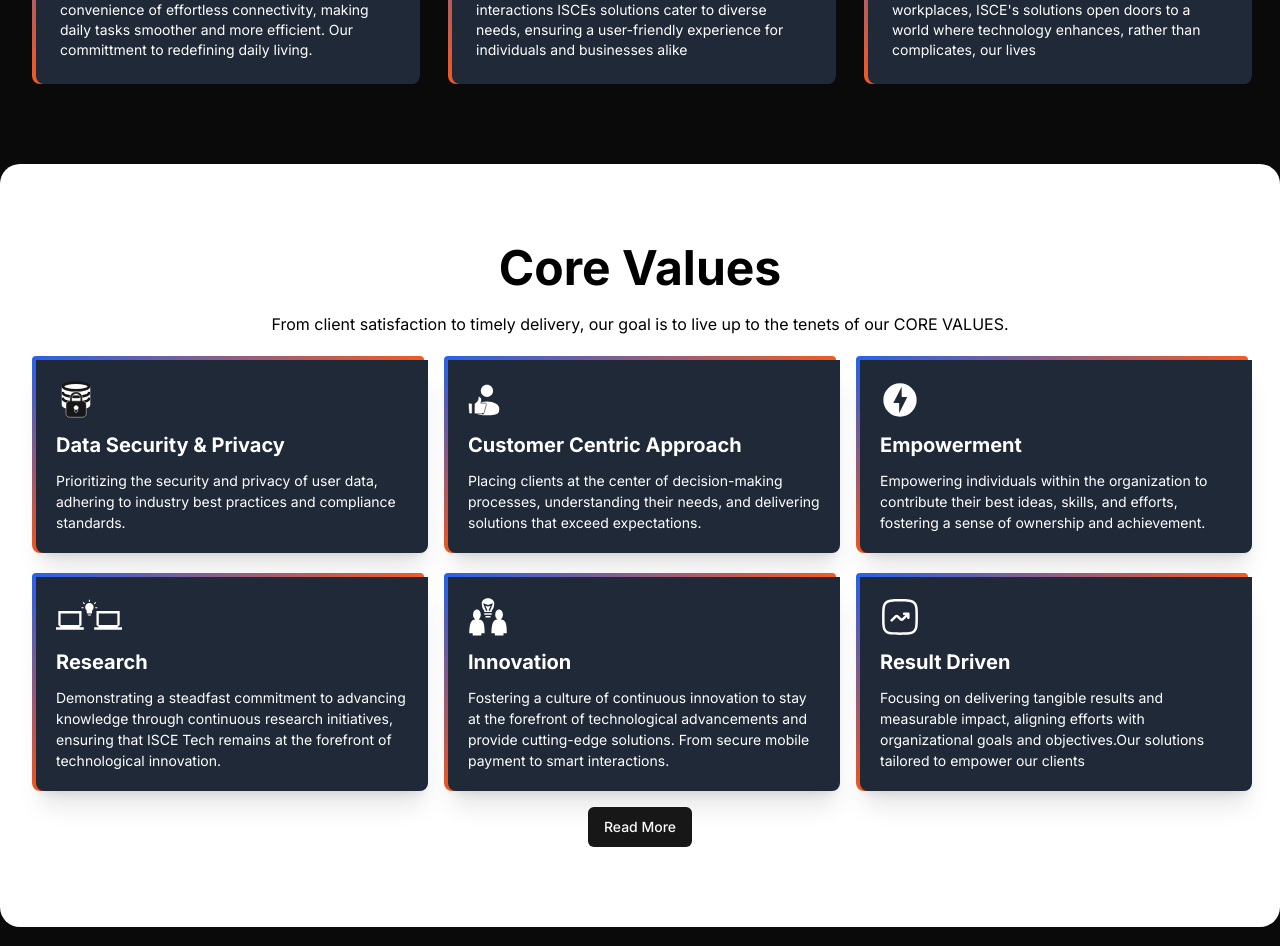
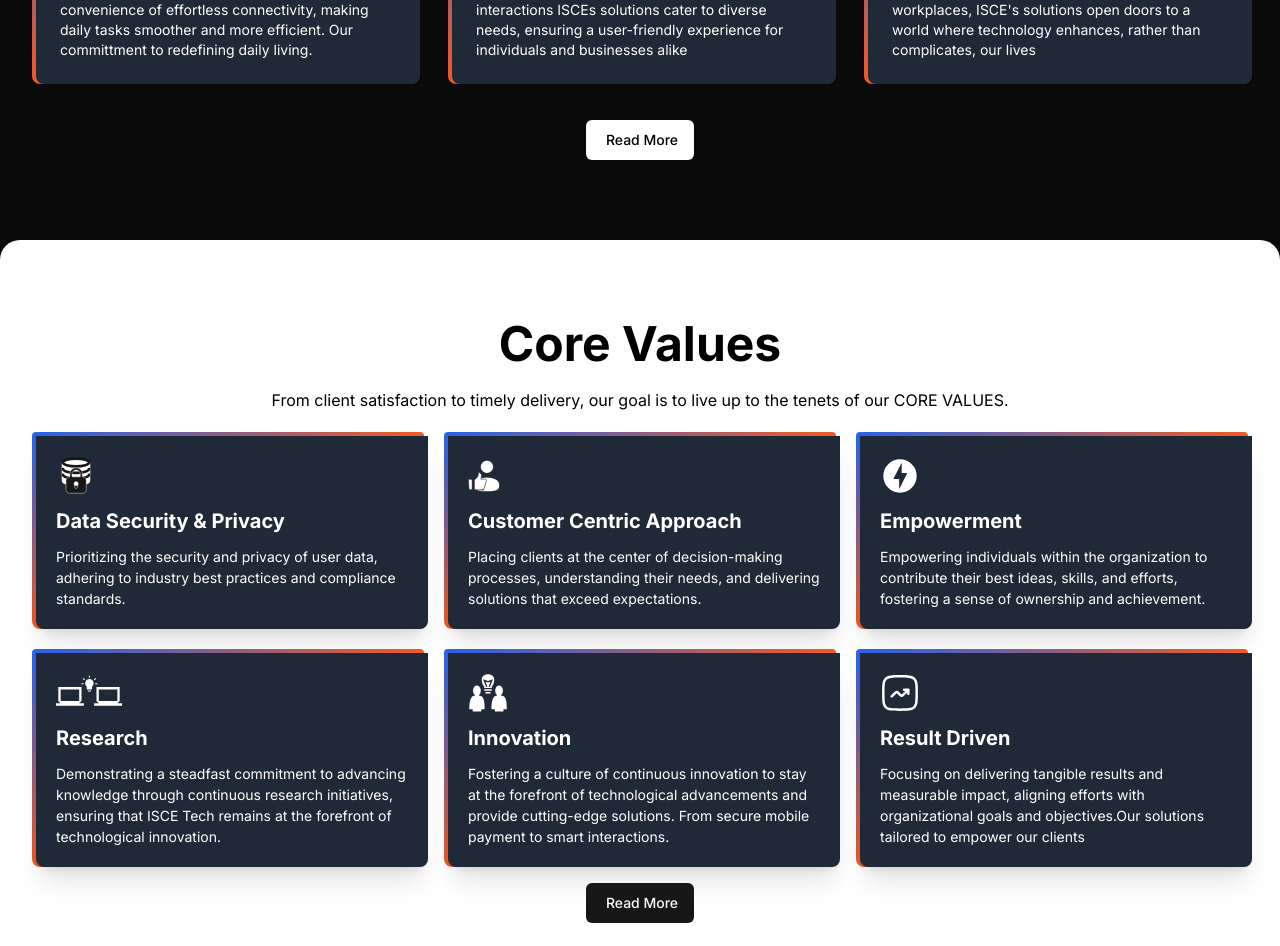
Before and after one commit to iscedcs/isce-tech, a Next.js app: page / in a window 1280 px wide. Shown: the part 1526-2472 px from the top of the page. Built offline with nearby package versions, Linux system fonts and the light colour scheme.

Commit message:
Added read more buttons

```diff
--- a/app/page.tsx
+++ b/app/page.tsx
@@ -11,6 +11,9 @@ import TrustedBrands from "@/components/pages/home/trusted-brands";
 export default function HomePage() {
   return (
     <div className="bg-foreground">
+      {/* <div className="pt-[100px] text-white font-bold">
+        humans suck
+      </div> */}
       <HeaderCarouselComp />
       <WhyChooseIsce />
       <Core />
--- a/components/corevaluecards/core.tsx
+++ b/components/corevaluecards/core.tsx
@@ -25,7 +25,7 @@ export default function Core() {
         ))}
       </div>
       <div className="items-center justify-center grid mt-4">
-        <Button asChild type="button" className="">
+        <Button asChild type="button" className="pl-[20px]">
           <Link href='/#'>Read More</Link>
         </Button>
       </div>
--- a/components/pages/home/gallery.tsx
+++ b/components/pages/home/gallery.tsx
@@ -3,6 +3,7 @@ import MaxWidthContainer from '@/components/ui/container';
 import Image from 'next/image';
 
 import Projectitem from "./projectitem";
+import Link from "next/link";
 
 export default function Gallery() {
   return (
@@ -16,6 +17,15 @@ export default function Gallery() {
         <div className="text-white">
           <Projectitem />
         </div>
+        <div className="items-center justify-center grid mt-6">
+          <Button
+            asChild
+            type="button"
+            className="pl-[20px] text-black bg-white hover:text-black hover:bg-slate-200"
+          >
+            <Link href="/#">Read More</Link>
+          </Button>
+        </div>
       </MaxWidthContainer>
     </div>
   );
--- a/components/pages/home/why.tsx
+++ b/components/pages/home/why.tsx
@@ -8,6 +8,8 @@ import {
   CardContent,
   CardDescription,
 } from "../../ui/card";
+import { Button } from "@/components/ui/button";
+import Link from "next/link";
 
 export default function WhyChooseIsce() {
   return (
@@ -54,6 +56,11 @@ export default function WhyChooseIsce() {
           </div>
         ))}
       </div>
+      <div className="items-center justify-center grid mt-4">
+        <Button asChild type="button" className="pl-[20px] text-black bg-white hover:text-black hover:bg-slate-200">
+          <Link href="/#">Read More</Link>
+        </Button>
+      </div>
     </MaxWidthContainer>
   );
 }
```
